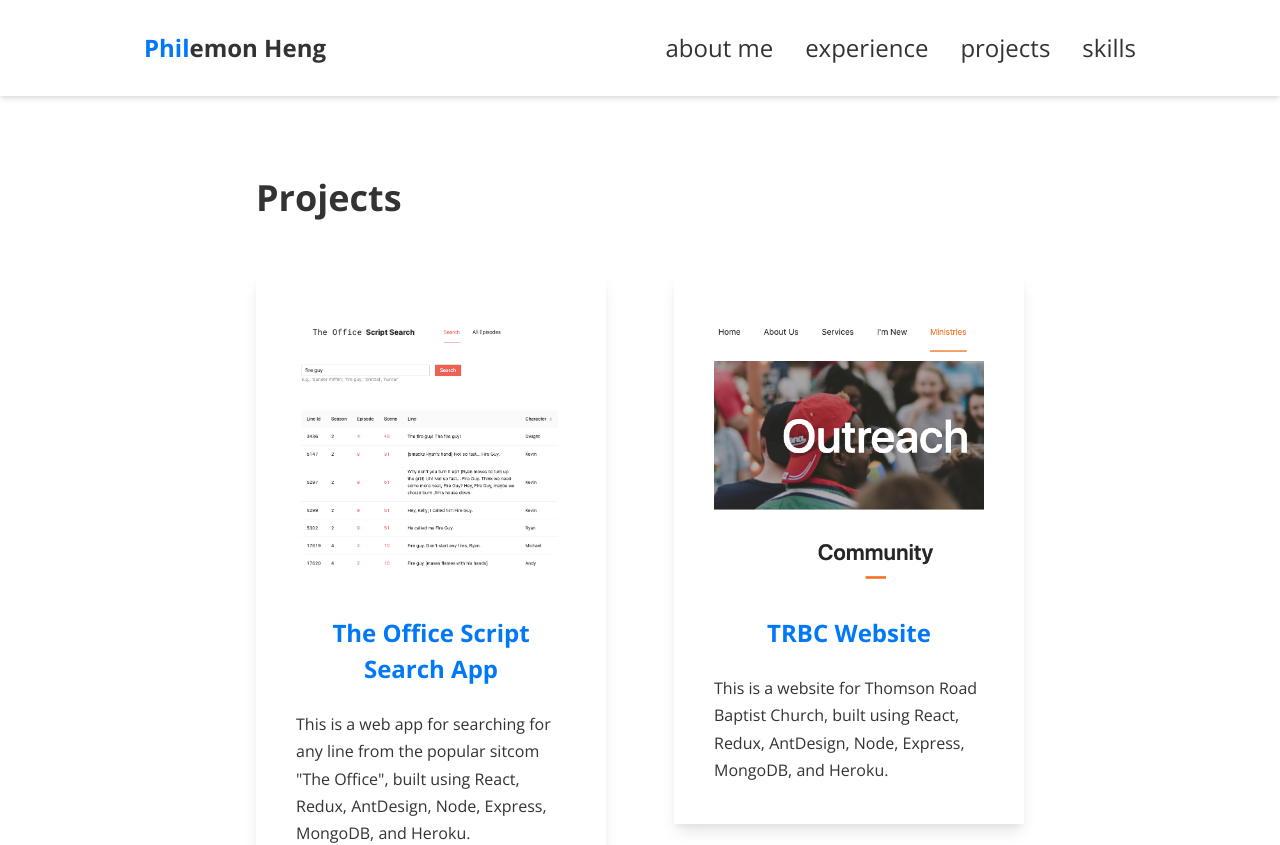
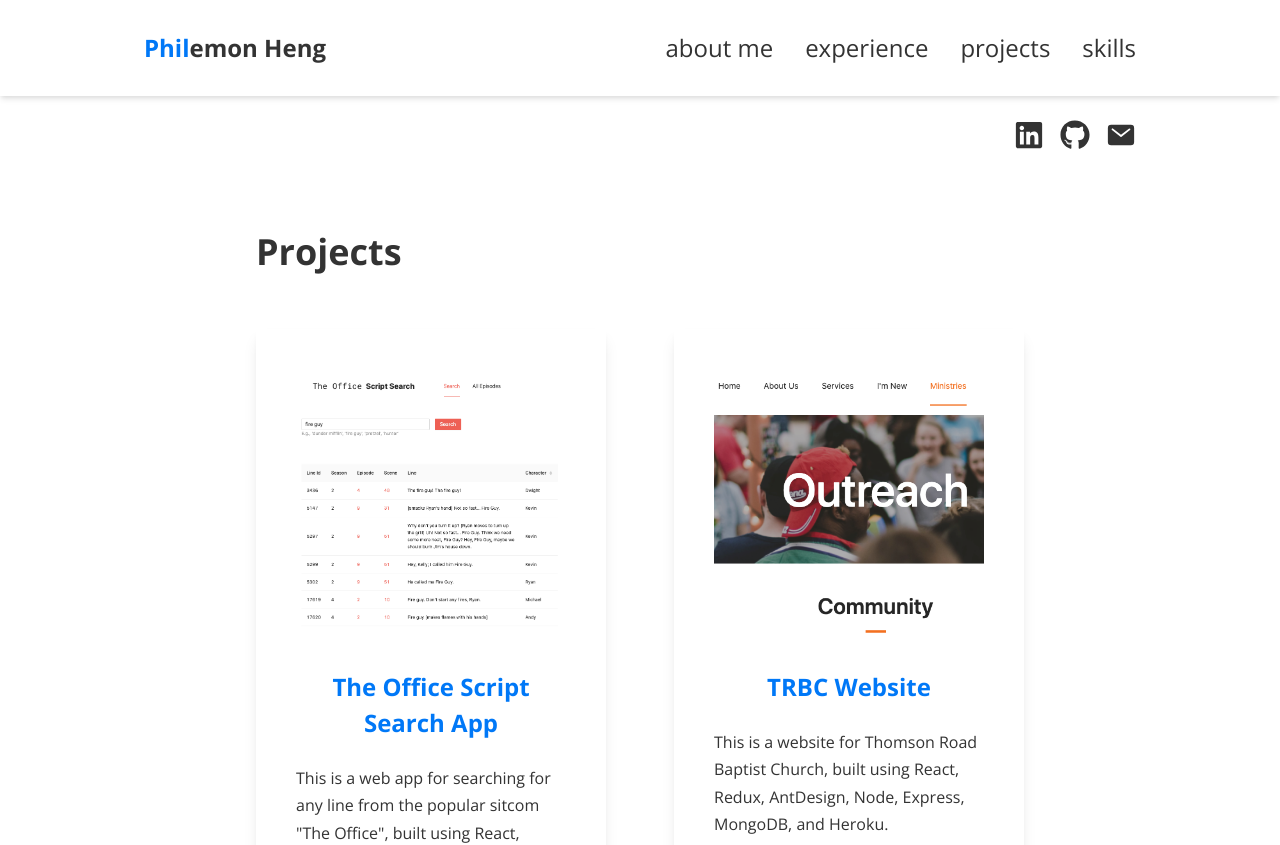
Before and after one commit to fillingthemoon/personal-website-02, a Next.js app: page /projects in a window 1280 px wide. Shown: the top 845 px of the page. Built offline with nearby package versions, Linux system fonts and the light colour scheme.

Commit message:
add contact links

```diff
--- a/components/contact.js
+++ b/components/contact.js
@@ -1,6 +1,41 @@
+import { Container, HStack, Link } from '@chakra-ui/react'
+
+import { FaGithub, FaLinkedin } from 'react-icons/fa'
+import { IoMail } from 'react-icons/io5'
+
+const ContactLink = (props) => {
+  return (
+    <Link
+      fontSize="3xl"
+      transition="0.2s"
+      _hover={{
+        transform: 'scale(1.2)',
+        transition: '0.2s',
+      }}
+      href={props.url}
+      target="_blank"
+      rel="noreferrer"
+    >
+      {props.children}
+    </Link>
+  )
+}
+
 const Contact = () => {
   return (
-    <div></div>
+    <Container maxW="container.lg" mt={6}>
+      <HStack justifyContent="flex-end" spacing="4" px={{base: '4', md: '0'}}>
+        <ContactLink url="https://www.google.com/url?sa=t&rct=j&q=&esrc=s&source=web&cd=&cad=rja&uact=8&ved=2ahUKEwjzw5zKk7fuAhXDT30KHcDQAQIQFjAAegQIARAC&url=https%3A%2F%2Fsg.linkedin.com%2Fin%2Fphilemonheng&usg=AOvVaw0oSGmlBwqSpuTH4MabH5lw">
+          <FaLinkedin />
+        </ContactLink>
+        <ContactLink url="https://github.com/fillingthemoon">
+          <FaGithub />
+        </ContactLink>
+        <ContactLink url="mailto:philemon.hsy@gmail.com">
+          <IoMail />
+        </ContactLink>
+      </HStack>
+    </Container>
   )
 }
 
--- a/components/layout/layout.js
+++ b/components/layout/layout.js
@@ -2,11 +2,13 @@
 import Footer from './footer'
 
 import { Flex, Container } from '@chakra-ui/react'
+import Contact from '../contact'
 
 const Layout = (props) => {
   return (
     <Flex minHeight="100vh" flexDirection="column">
       <NavBar />
+      <Contact />
       <Container maxW="container.lg" flexGrow="1" mb={20} mt={20}>
         {props.children}
       </Container>
--- a/package.json
+++ b/package.json
@@ -16,7 +16,8 @@
     "framer-motion": "^4.1.17",
     "next": "11.0.1",
     "react": "17.0.2",
-    "react-dom": "17.0.2"
+    "react-dom": "17.0.2",
+    "react-icons": "^4.2.0"
   },
   "devDependencies": {
     "eslint": "7.31.0",
```
Also changed, not shown: 1 other file (tests, documents, lock files or other folders).
